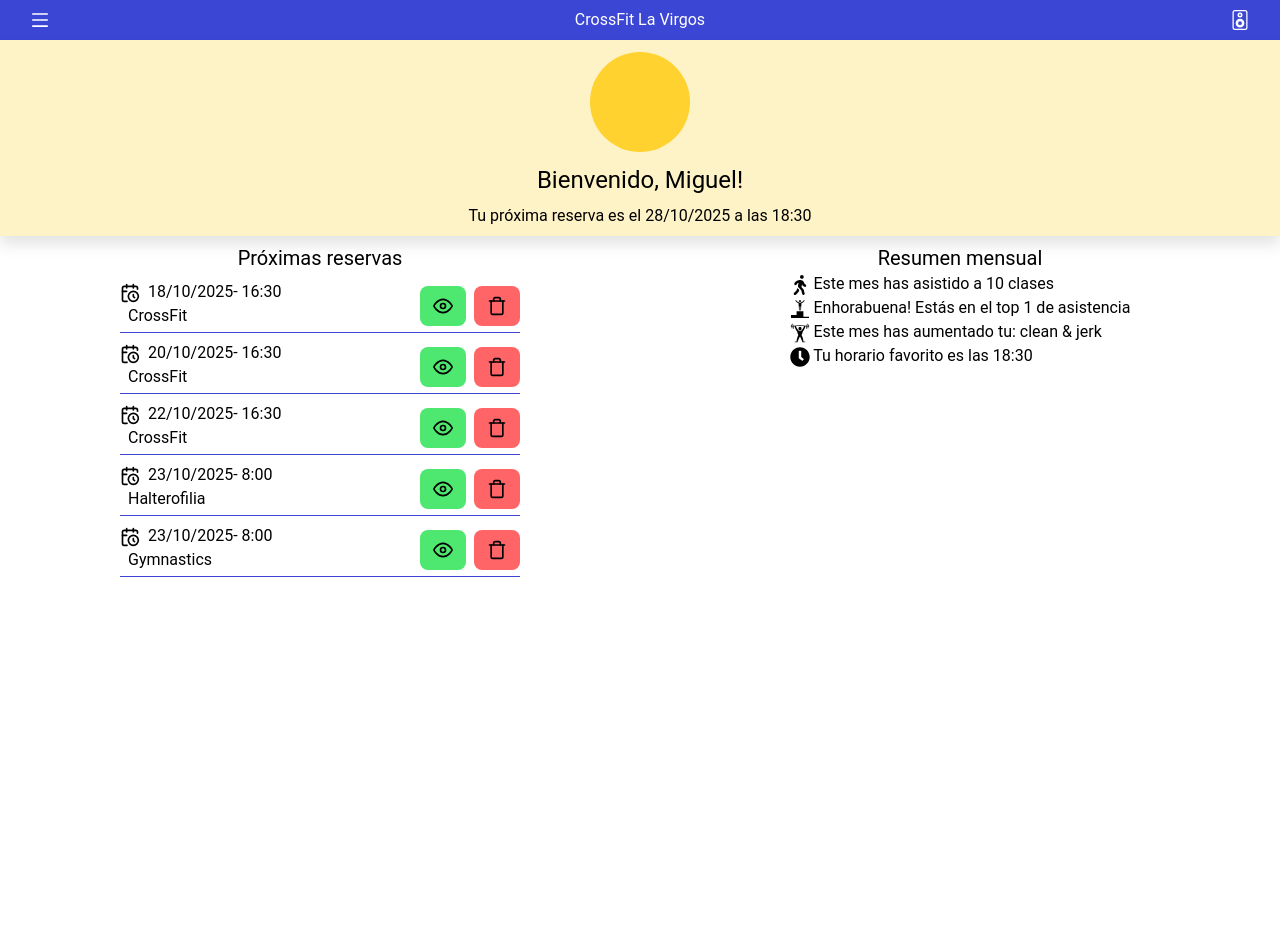
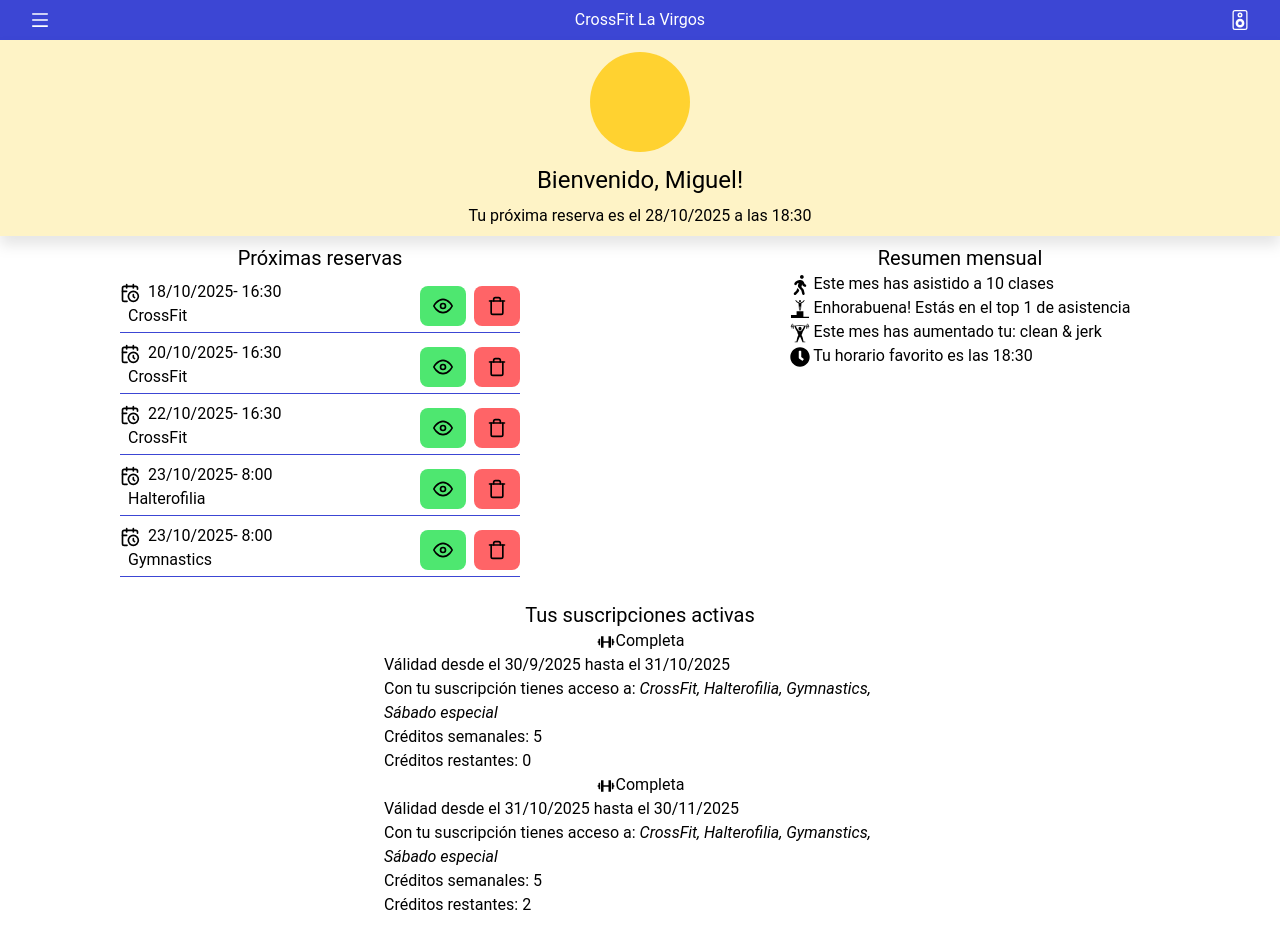
Before and after one commit to cperefer/boxUp_frontend, a React (Vite) app: page / in a window 1280 px wide. Before the commit the page ends 800 px from the top, so only its background shows below. Built offline with nearby package versions, Linux system fonts and the light colour scheme.

Commit message:
feat: SubscriptionStatus component

```diff
--- a/src/dashboard/Dashboard.tsx
+++ b/src/dashboard/Dashboard.tsx
@@ -1,14 +1,18 @@
 import { MonthlySummary } from "./MonthlySummary"
 import { NextReservations } from "./NextReservations"
+import { SubscriptionStatus } from "./SubscriptionStatus"
 import { WelcomeUser } from "./WelcomeUser"
 
 export const Dashboard = () => {
   return (
     <div>
       <WelcomeUser />
-      <div className="flex flex-col md:flex-row md:justify-around">
+      <div className="flex flex-col md:flex-row md:justify-around pb-2">
         <NextReservations />
         <MonthlySummary />
+      </div>
+      <div className="flex flex-col md:flex-row md:justify-around">
+        <SubscriptionStatus />
       </div>
     </div>
   )
--- /dev/null
+++ b/src/dashboard/SubscriptionStatus.tsx
@@ -0,0 +1,27 @@
+import { useParseDate } from "../hooks/useParseDate";
+import { SubscriptionsMock, type Subscription } from "../mocks/Subscriptions.mock"
+import { BiDumbbell } from "react-icons/bi";
+
+
+const subscriptions = SubscriptionsMock;
+
+export const SubscriptionStatus = () => {
+  return (
+    <section className="flex flex-col items-center py-2 w-full md:w-2/5">
+      <p className="text-xl">Tus suscripciones activas</p>
+      {
+        subscriptions.map(({ id, accessTo, name, status, validFrom, validTo, weeklyCredits, weeklyCreditsLeft }: Subscription) =>
+          status === 'active' && (
+            <div key={id}>
+              <p className="text-center"><BiDumbbell />{name}</p>
+              <p>Válidad desde el {useParseDate(validFrom)} hasta el {useParseDate(validTo)}</p>
+              <p>Con tu suscripción tienes acceso a: <span className="italic">{accessTo.join(', ')}</span></p>
+              <p>Créditos semanales: {weeklyCredits}</p>
+              <p>Créditos restantes: {weeklyCreditsLeft}</p>
+            </div>
+          )
+        )
+      }
+    </section>
+  )
+}
--- a/src/hooks/useParseDate.ts
+++ b/src/hooks/useParseDate.ts
@@ -1,7 +1,7 @@
 export const useParseDate = (initialDate: number, parseHours: boolean = false) => {
   const date = new Date(initialDate);
 
-  let ret = `${date.getDate()}/${date.getMonth() + 1}/${date.getFullYear()}`;
+  let ret = `${date.getDate().toString().padStart(2, '0')}/${date.getMonth() + 1}/${date.getFullYear()}`;
 
   if (parseHours) {
     ret += `- ${date.getHours()}:${date.getMinutes().toString().padStart(2, '0')}`
--- /dev/null
+++ b/src/mocks/Subscriptions.mock.ts
@@ -0,0 +1,45 @@
+export interface Subscription {
+  id: number;
+  accessTo: string[];
+  name: string;
+  weeklyCredits: number,
+  weeklyCreditsLeft: number,
+  validFrom: number;
+  validTo: number;
+  status: Status;
+}
+
+type Status = | "active" | "expired";
+
+export const SubscriptionsMock: Subscription[] = [
+  {
+    id: 0,
+    accessTo: [
+      'CrossFit',
+      'Halterofilia',
+      'Gymnastics',
+      'Sábado especial'
+    ],
+    name: 'Completa',
+    weeklyCredits: 5,
+    weeklyCreditsLeft: 0,
+    validFrom: 1759269600000,
+    validTo: 1761951599000,
+    status: Date.now() < 1761951599000 ? 'active' : 'expired'
+  },
+  {
+    id: 1,
+    accessTo: [
+      'CrossFit',
+      'Halterofilia',
+      'Gymanstics',
+      'Sábado especial'
+    ],
+    name: 'Completa',
+    weeklyCredits: 5,
+    weeklyCreditsLeft: 2,
+    validFrom: 1761951600000,
+    validTo: 1764543540000,
+    status: Date.now() < 1764543540000 ? 'active' : 'expired'
+  },
+]
```
